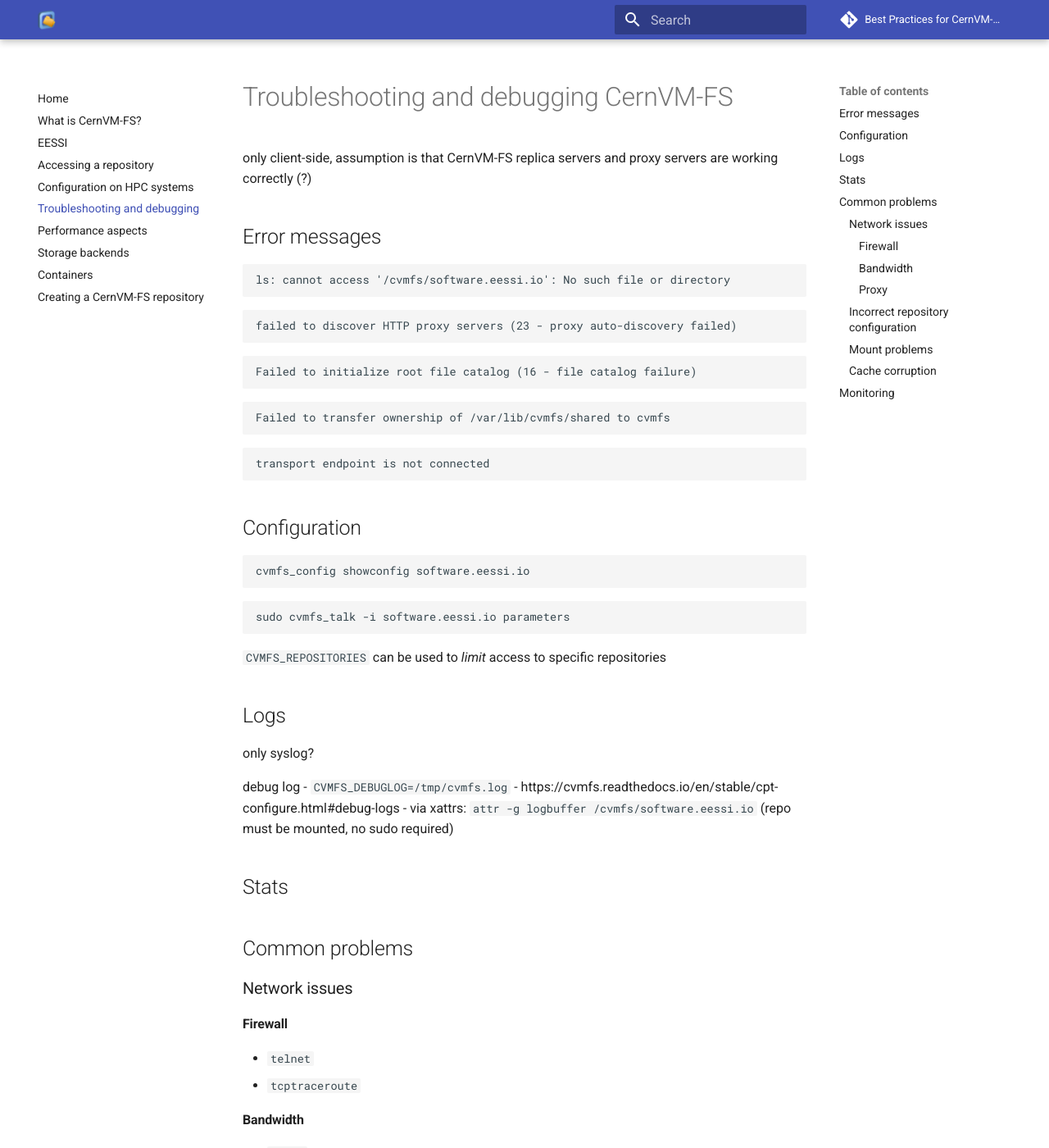
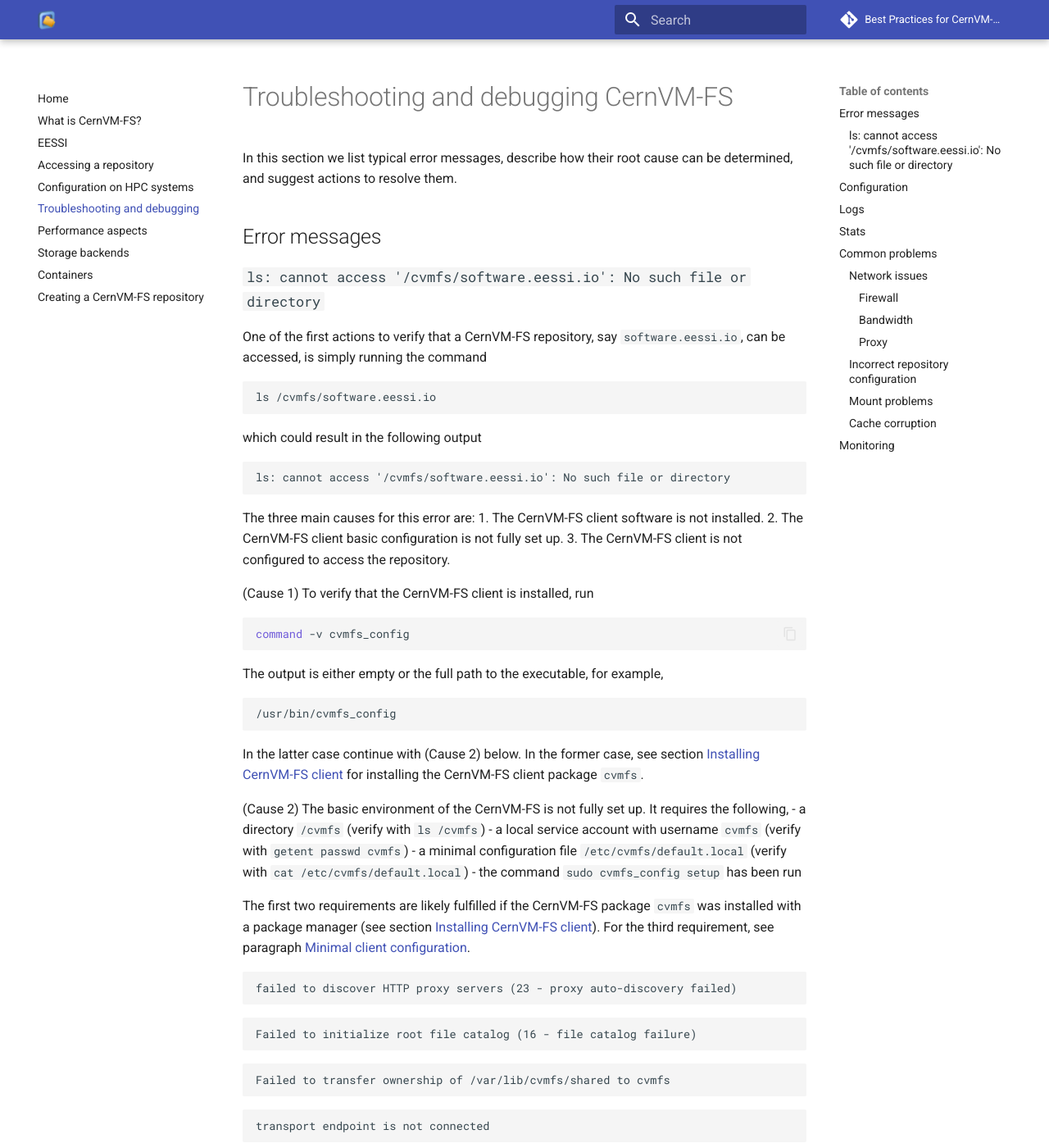
Before and after one commit to multixscale/cvmfs-tutorial-hpc-best-practices, an MkDocs documentation site: the page built from docs/troubleshooting-debugging.md, in a window 1280 px wide and 1400 px high. Shown: the whole window at 82% size. Built offline with MkDocs 1.6.1 and Material for MkDocs 9.7.7, drawn with Linux system fonts in a browser that asks for light colours; comment, search, counter and statistics services are not loaded.

Commit message:
starting to fill troubleshooting section

````diff
--- a/docs/troubleshooting-debugging.md
+++ b/docs/troubleshooting-debugging.md
@@ -1,12 +1,56 @@
 # Troubleshooting and debugging CernVM-FS
 
-only client-side, assumption is that CernVM-FS replica servers and proxy servers are working correctly (?)
+<!-- only client-side, assumption is that CernVM-FS replica servers and proxy
+servers are working correctly (?) -->
+
+In this section we list typical error messages, describe how their root cause
+can be determined, and suggest actions to resolve them.
 
 ## Error messages
 
+### `ls: cannot access '/cvmfs/software.eessi.io': No such file or directory`
+
+One of the first actions to verify that a CernVM-FS repository, say
+`software.eessi.io`, can be accessed, is simply running the command
+```bash
+ls /cvmfs/software.eessi.io
+```
+which could result in the following output
 ```
 ls: cannot access '/cvmfs/software.eessi.io': No such file or directory
 ```
+
+The three main causes for this error are:
+1. The CernVM-FS client software is not installed.
+2. The CernVM-FS client basic configuration is not fully set up.
+3. The CernVM-FS client is not configured to access the repository.
+
+(Cause 1) To verify that the CernVM-FS client is installed, run
+``` { .bash .copy }
+command -v cvmfs_config
+```
+The output is either empty or the full path to the executable, for example,
+```
+/usr/bin/cvmfs_config
+```
+In the latter case continue with (Cause 2) below. In the former case, see
+section [Installing CernVM-FS client](access/client/#installing-cernvm-fs-client)
+for installing the CernVM-FS client package `cvmfs`.
+
+(Cause 2) The basic environment of the CernVM-FS is not fully set up. It
+requires the following,
+- a directory `/cvmfs` (verify with `ls /cvmfs`)
+- a local service account with username `cvmfs` (verify with `getent passwd
+  cvmfs`)
+- a minimal configuration file `/etc/cvmfs/default.local` (verify with `cat
+  /etc/cvmfs/default.local`)
+- the command `sudo cvmfs_config setup` has been run
+
+The first two requirements are likely fulfilled if the CernVM-FS package
+`cvmfs` was installed with a package manager (see section [Installing CernVM-FS
+client](access/client/#installing-cernvm-fs-client)). For the third
+requirement, see paragraph [Minimal client configuration](access/client/#minimal_configuration).
+
 
 ```
 failed to discover HTTP proxy servers (23 - proxy auto-discovery failed)
````
